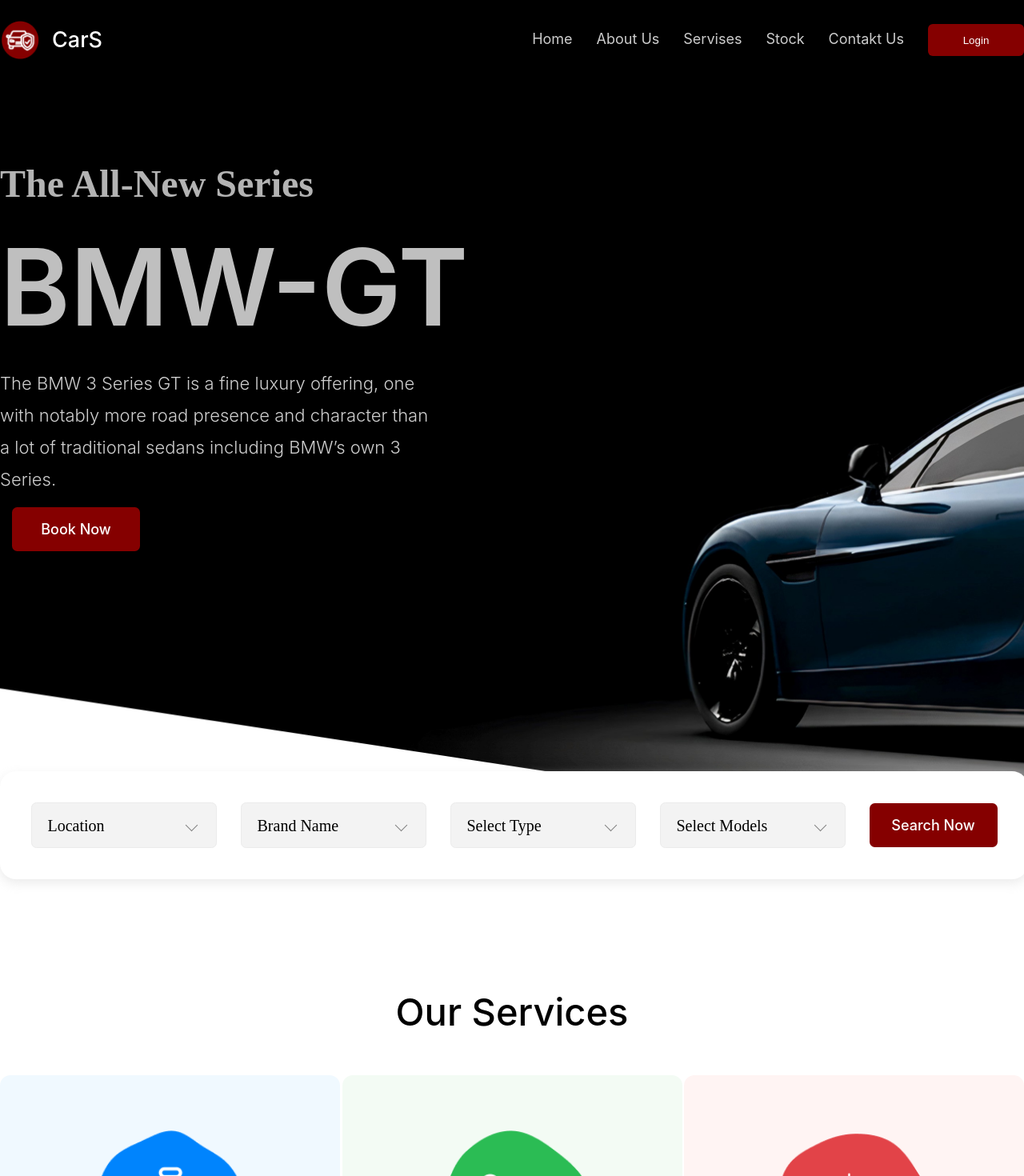
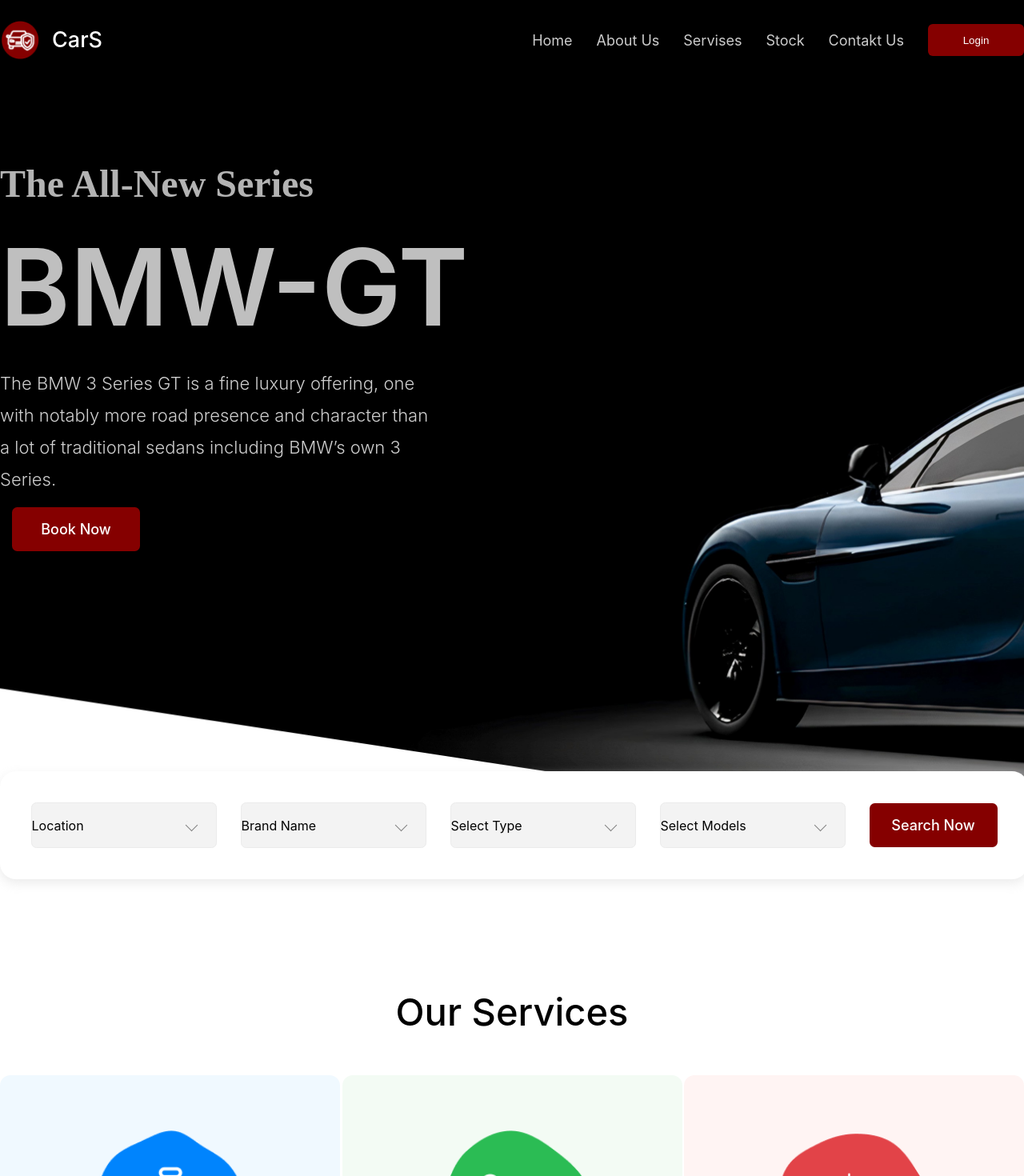
Before and after one commit to MedmakNP/CarS_React_App, a React (Create React App) app: page / in a window 1280 px wide. Shown: the top 1470 px of the page at 80% size. Built offline with nearby package versions, Linux system fonts and the light colour scheme.

Commit message:
add state

```diff
--- a/public/index.html
+++ b/public/index.html
@@ -24,7 +24,7 @@
       work correctly both with client-side routing and a non-root public URL.
       Learn how to configure a non-root public URL by running `npm run build`.
     -->
-    <title>React App</title>
+    <title>CarS</title>
   </head>
   <body>
     <noscript>You need to enable JavaScript to run this app.</noscript>
--- a/src/Content/Constants/IntroArray.js
+++ b/src/Content/Constants/IntroArray.js
@@ -1,7 +1,7 @@
 let introData = [
-    {text:"Location"},
-    {text:"Brand Name"},
-    {text:"Select Type"},
-    {text:"Select Models"}
+    {texts:"Location"},
+    {texts:"Brand Name"},
+    {texts:"Select Type"},
+    {texts:"Select Models"}
 ]
 export default introData;
--- a/src/Content/Contacts/Contacts.js
+++ b/src/Content/Contacts/Contacts.js
@@ -7,7 +7,18 @@
 import instagram from '../Images/instagram.png'
 import facebook from '../Images/facebook.png'
 import twitter from '../Images/twitter.png'
-const Contacts = () => {
+import { Component } from "react"
+class Contacts extends Component{
+    constructor(props) {
+        super(props);
+        this.state = {
+            ref : "https://www.figma.com/file/0NIWEwA3N0YrEMvdnfT2Dy/CarDealership?node-id=113%3A977&t=PoZrAlLbrVhbswlm-0",
+            title : "Orignal design",
+            text : "905-908, Abhijeet-1, Mithakhali Six Roads, Ahmedabad 380006, Gujarat, India"
+        }
+    }
+    render () {
+        const {ref, title,text} = this.state;
         return (
             <div className={classes.contacts}>
                 <div className = {classes.container}>
@@ -20,7 +31,7 @@
                             <p className={classes.title}>Nazar Panchenko</p>
                             <a href="https://github.com/MedmakNP/test123" className={classes.link}>https://github.com/MedmakNP/test123</a>
                             <p></p>
-                        <a href="https://www.figma.com/file/0NIWEwA3N0YrEMvdnfT2Dy/CarDealership?node-id=113%3A977&t=PoZrAlLbrVhbswlm-0" className={classes.link} >Orignal design</a>
+                            <a href={ref} className={classes.link} >{title}</a>
                         </div>
                     </div>
                     <div className={classes.wrap}>
@@ -42,7 +53,7 @@
                         <div className={classes.element}>
                             <p className={classes.title}>Contact Us</p>
                             <p className={classes.text}><img src={telephone} className={classes.icon} alt=""/>+91 9979477741</p>
-                        <p className={classes.text}><img src={placeholder} className={classes.icon} alt=""/>905-908, Abhijeet-1, Mithakhali Six Roads, Ahmedabad 380006, Gujarat, India</p>
+                            <p className={classes.text}><img src={placeholder} className={classes.icon} alt=""/>{text}</p>
                             <p className={classes.text}><img src={mail} className={classes.icon} alt=""/>tommyshelby156@gmail.com</p>
                             <div className={classes.imgWrap}>
                                 <img src={twitter} className={classes.img} alt=""/>
@@ -56,4 +67,5 @@
             </div>
         );
     };
+};
 export default Contacts;
--- a/src/Content/Custom/Custom.js
+++ b/src/Content/Custom/Custom.js
@@ -12,17 +12,17 @@
                 <div className={classes.inner}>
                     <div className={classes.wrap}>
                         <div className={`${classes.wrapper} ${classes.n1}`}>
-                            { iconData.slice(0,2).map (iconi => < CustElement img={iconi.img} text = {iconi.text} />)}
+                            { iconData.slice(0,2).map ((item , index) => < CustElement img={item.img} text = {item.text} key = {index} />)}
                         </div>
                         <div className={`${classes.wrapper} ${classes.n2}`}>
-                            { iconData.slice(2,4).map (iconi => < CustElement img={iconi.img} text = {iconi.text} />)}
+                            { iconData.slice(2,4).map ((item , index) => < CustElement img={item.img} text = {item.text} key = {index} />)}
                         </div>
                         <div className={`${classes.wrapper} ${classes.n1}`}>
-                            { iconData.slice(4,6).map (iconi => < CustElement img={iconi.img} text = {iconi.text} />)}
+                            { iconData.slice(4,6).map ((item , index) => < CustElement img={item.img} text = {item.text} key = {index} />)}
                         </div>
                     </div>
                     <div className={classes.moreIcon}>
-                        { iconData.slice(6).map (iconi => < CustElement img={iconi.img} text = {iconi.text} />)}
+                        { iconData.slice(6).map ((item , index) => < CustElement img={item.img} text = {item.text} key = {index} />)}
                     </div>
                 </div>
             </div>
--- a/src/Content/Header/Header.js
+++ b/src/Content/Header/Header.js
@@ -10,11 +10,11 @@
                         <p className={classes.title}>CarS</p>
                     </div>
                     <div className={classes.hotBar}>
-                        <a className={classes.menu}>Home</a>
-                        <a className={classes.menu}>About Us</a>
-                        <a className={classes.menu}>Servises</a>
-                        <a className={classes.menu}>Stock</a>
-                        <a className={classes.menu}>Contakt Us</a>
+                        <p className={classes.menu}>Home</p>
+                        <p className={classes.menu}>About Us</p>
+                        <p className={classes.menu}>Servises</p>
+                        <p className={classes.menu}>Stock</p>
+                        <p className={classes.menu}>Contakt Us</p>
                         <button className={classes.btn}>Login</button>
                     </div>
                 </div>
--- a/src/Content/Header/Header.module.css
+++ b/src/Content/Header/Header.module.css
@@ -41,6 +41,7 @@
   font-size: 18px;
   line-height: 27px;
   opacity: 0.8;
+  margin: auto;
 }
 .btn{
   color: white;
@@ -60,3 +61,7 @@
   cursor: pointer;
   transition: 0.3s;
 }
+.hotBar{
+  display: flex;
+  justify-content:center ;
+}
--- a/src/Content/Intro/Intro.js
+++ b/src/Content/Intro/Intro.js
@@ -1,18 +1,29 @@
 import classes from './intro.module.css';
 import introData from '../Constants/IntroArray';
 import SearchElement from '../SearchElement/searchElement.js';
-const Intro = () => {
+import { Component } from 'react';
+class Intro extends Component{
+    constructor(props) {
+        super(props);
+        this.state = {
+            title : "The All-New Series",
+            brand : "BMW-GT"
+        }
+    }
+    render(){
+        const {title, brand} = this.state;
     return(
         <div className={classes.intro}>
             <div className={classes.container}>
-                <p className={classes.title}>The All-New Series</p>
-                <p className={classes.brand}>BMW-GT</p>
-                <p className={classes.content}>The BMW 3 Series GT is a fine luxury offering, one with notably more road presence and character than a lot of traditional sedans including BMW’s own 3 Series.</p>
+                <p className={classes.title}>{title}</p>
+                <p className={classes.brand}>{brand}</p>
+                <p className={classes.content}>The BMW 3 Series GT is a fine luxury offering, one with notably more road presence and character than
+                 a lot of traditional sedans including BMW’s own 3 Series.</p>
                 <button className={classes.btn}>Book Now</button>
                 <div className={classes.wrap}>
                     <div className={classes.search}>
                         <div className={classes.elemWrap}>
-                        { introData.map (Srch => < SearchElement text = {Srch.text} />)}
+                        { introData.map ((item, index) => < SearchElement texts = {item.texts} key = {index} />)}
                         <button className={classes.btn}>Search Now</button>
                         </div>
                     </div>
@@ -20,5 +31,6 @@
             </div>
         </div>
     );
+  };
 };
 export default Intro;
--- a/src/Content/SearchElement/searchElement.js
+++ b/src/Content/SearchElement/searchElement.js
@@ -3,7 +3,7 @@
 const SearchElement = (props) => {
     return(
         <div className={classes.elem}>
-           <p className={classes.text}>{props.text}</p>
+           <p className={classes.texts}>{props.texts}</p>
            <div className={classes.arrow}></div>
         </div>
     );
--- a/src/Content/Tabs/Tabs.js
+++ b/src/Content/Tabs/Tabs.js
@@ -9,11 +9,11 @@
   return (
     <div className={classes.container}>
       <div className={classes.block}>
-      { tabData.map (i => < TabButton toggleState = {toggleState} setToggleState = {setToggleState} text = {i.text} id = {i.id} />)}
+      { tabData.map ((item, index) => < TabButton toggleState = {toggleState} setToggleState = {setToggleState} text = {item.text} id = {item.id} key = {index} />)}
       </div>
 
       <div className={classes.contentTabs}>
-      { tabData.map (cont => < TabContent toggleState = {toggleState} img = {cont.img}  text = {cont.text} id = {cont.id} />)}
+      { tabData.map ((item, index) => < TabContent toggleState = {toggleState} img = {item.img}  text = {item.text} id = {item.id} key = {index} />)}
       </div>
     </div>
   );
```
Lines whose indentation alone changed are shown as unchanged.
